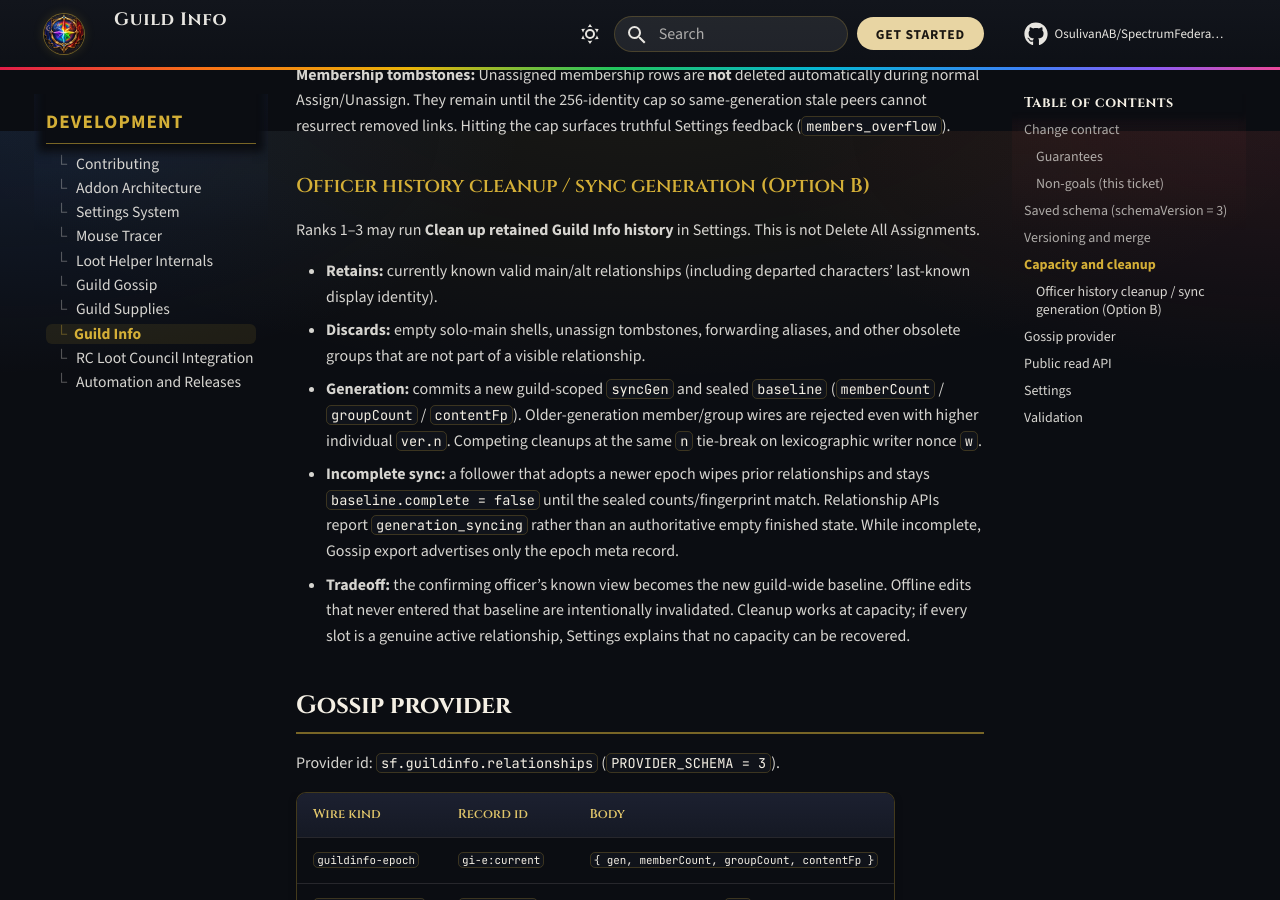
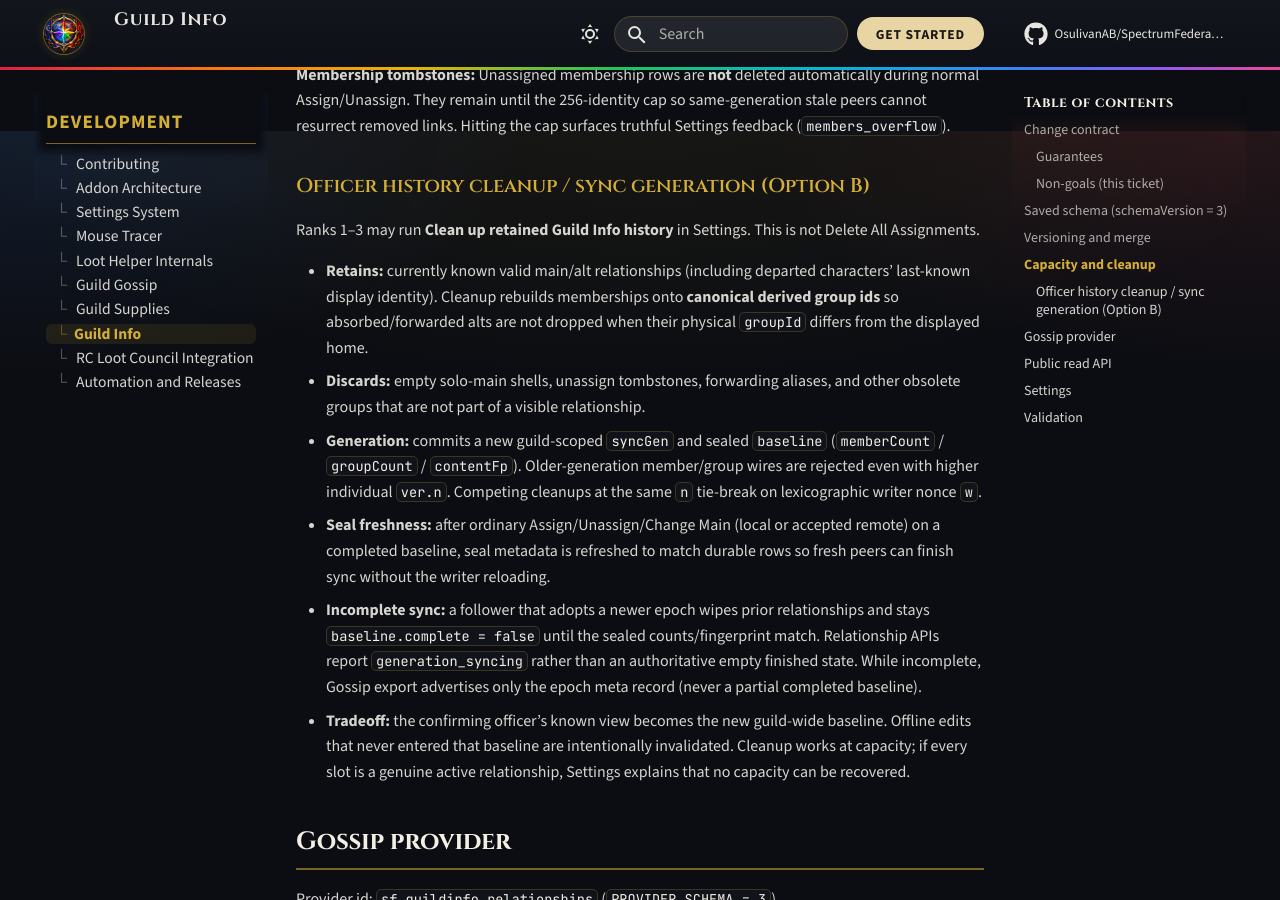
Before and after one commit to OsulivanAB/SpectrumFederation, an MkDocs documentation site: the page built from docs/development/guild-info/index.md, in a window 1280 px wide and 900 px high, scrolled down 4369 px. Built offline with MkDocs 1.6.1 and Material for MkDocs 9.7.7, drawn with Linux system fonts in a browser that asks for light colours; comment, search, counter and statistics services are not loaded.

Commit message:
Fix Guild Info cleanup logical retention and baseline seal freshness (#402)
Rebuild cleanup baselines onto canonical derived group ids so absorbed and
forwarded alts are not dropped, and abort if visible relationships would be
lost. Refresh completed-generation seal metadata after ordinary merges so
fresh peers can seal without reinitializing the writer.

Co-authored-by: Anthony <OsulivanAB@users.noreply.github.com>

```diff
--- a/docs/development/guild-info/index.md
+++ b/docs/development/guild-info/index.md
@@ -115,10 +115,11 @@ Durable keys are only `club:<id>`. Transport `name:` scopes are never persisted.
 
 Ranks 1–3 may run **Clean up retained Guild Info history** in Settings. This is not Delete All Assignments.
 
-- **Retains:** currently known valid main/alt relationships (including departed characters’ last-known display identity).
+- **Retains:** currently known valid main/alt relationships (including departed characters’ last-known display identity). Cleanup rebuilds memberships onto **canonical derived group ids** so absorbed/forwarded alts are not dropped when their physical `groupId` differs from the displayed home.
 - **Discards:** empty solo-main shells, unassign tombstones, forwarding aliases, and other obsolete groups that are not part of a visible relationship.
 - **Generation:** commits a new guild-scoped `syncGen` and sealed `baseline` (`memberCount` / `groupCount` / `contentFp`). Older-generation member/group wires are rejected even with higher individual `ver.n`. Competing cleanups at the same `n` tie-break on lexicographic writer nonce `w`.
-- **Incomplete sync:** a follower that adopts a newer epoch wipes prior relationships and stays `baseline.complete = false` until the sealed counts/fingerprint match. Relationship APIs report `generation_syncing` rather than an authoritative empty finished state. While incomplete, Gossip export advertises only the epoch meta record.
+- **Seal freshness:** after ordinary Assign/Unassign/Change Main (local or accepted remote) on a completed baseline, seal metadata is refreshed to match durable rows so fresh peers can finish sync without the writer reloading.
+- **Incomplete sync:** a follower that adopts a newer epoch wipes prior relationships and stays `baseline.complete = false` until the sealed counts/fingerprint match. Relationship APIs report `generation_syncing` rather than an authoritative empty finished state. While incomplete, Gossip export advertises only the epoch meta record (never a partial completed baseline).
 - **Tradeoff:** the confirming officer’s known view becomes the new guild-wide baseline. Offline edits that never entered that baseline are intentionally invalidated. Cleanup works at capacity; if every slot is a genuine active relationship, Settings explains that no capacity can be recovered.
 
 ## Gossip provider
```
Also changed, not shown: CHANGELOG.md (+1 -0 lines), 5 other files.
